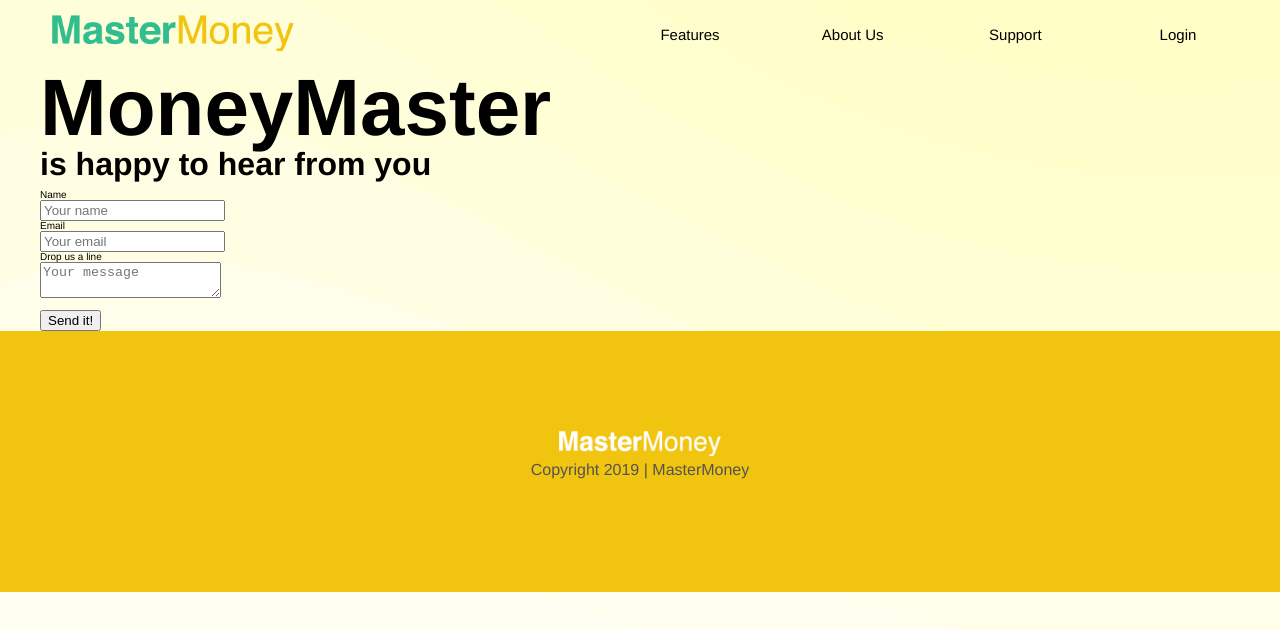
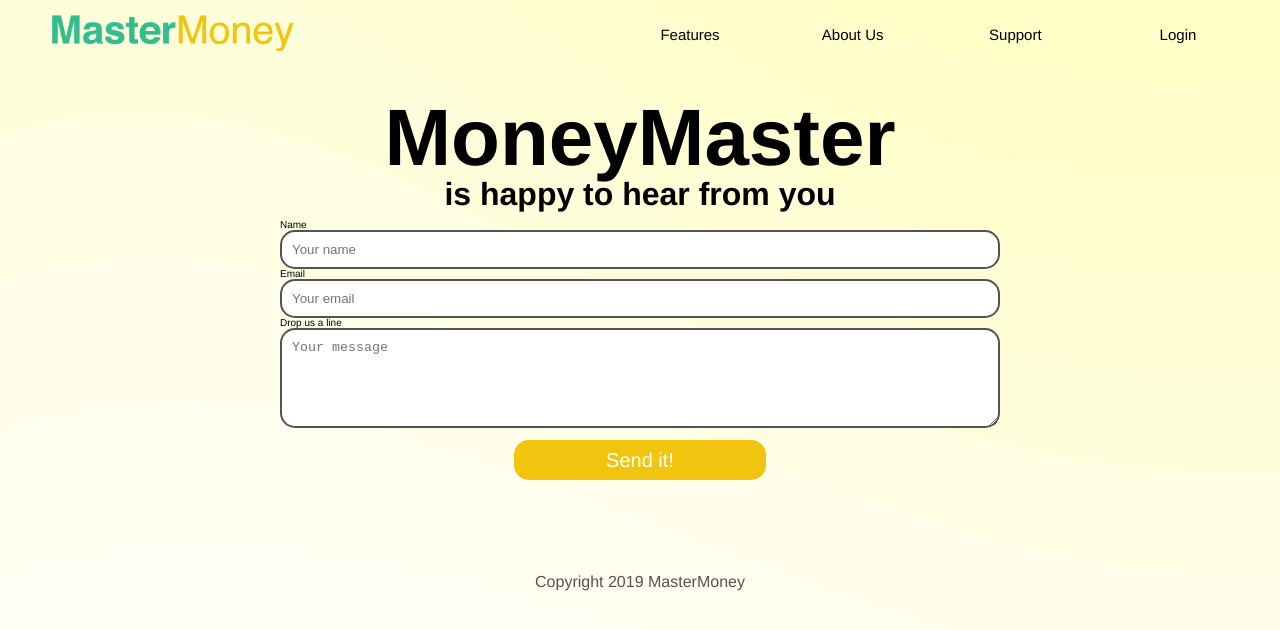
Before and after one commit to master-your-money/web-ui-developer-brendan, a plain HTML site: page support.html in a window 1280 px wide. Drawn offline with Linux system fonts and the light colour scheme.

Commit message:
needs to replace lorem ipsum

```diff
--- a/less/footer.less
+++ b/less/footer.less
@@ -1,7 +1,7 @@
 .footer {
   width: 100%;
-  background: @footer;
-  padding: 100px 0;
+  // background: ;
+  padding: 50px 0;
 
   .ftr {
     width: 60%;
@@ -15,6 +15,9 @@
     text-align: center;
     width: 30%;
     margin: auto;
+    @media @mobile, @tablet {
+      width: 100%
+    }
 
     p {
       // text-align: center;
--- a/less/global.less
+++ b/less/global.less
@@ -33,7 +33,7 @@ h4 {
 p {
   line-height: 1.5;
   font-size: 1.6rem;
-  padding-bottom: 10px;
+  padding: 10px;
 }
 
 img {
--- a/less/home-page.less
+++ b/less/home-page.less
@@ -162,8 +162,10 @@ img {
   border-radius: 15px;
   margin: 0 10px 0 0;
   text-align:center;
-  color: white;
   font-size: 2rem;
+  a {
+    color: white;
+  }
 }
 
 
@@ -171,9 +173,54 @@ img {
   display: flex;
   padding:10px 0;
     a {
-      padding: 2px 0 0 0;
+      padding: 13px 0 0 0;
       font-size: 1.5rem;
       color:#38D39F;
       text-decoration: underline;
     }
 }
+
+
+
+
+
+
+/* ----------------------------------------------- */
+/* FORM */
+/* ----------------------------------------------- */
+.section-form  {
+  padding: 30px 0;
+  h1, h2{
+  // background-color: #f6bd3e;
+text-align: center;
+}
+}
+.contact-form {
+    width: 60%;
+    margin: 0 auto;
+
+}
+
+input[type=text],
+input[type=email],
+select,
+textarea {
+    width: 100%;
+    padding: 10px;
+    border-radius: 15px;
+    border: 2px solid #535353;
+
+}
+
+textarea {
+    height: 100px;
+}
+
+input[type=checkbox] {
+    margin: 10px 5px 10px 0;
+}
+
+*:focus {outline: none;}
+ .row .btn {
+  margin: auto;
+ }
--- a/less/navigation.less
+++ b/less/navigation.less
@@ -29,6 +29,9 @@
                 width: 90px;
                 text-align: center;
             }
+            a:hover {
+                color: @yellow;
+              }
                 .thanos(space-between, center);
                 width: 50%;
                 min-width: 400px;
--- a/support.html
+++ b/support.html
@@ -66,8 +66,8 @@
                       <div class="col span-1-of-3">
                           <label>&nbsp;</label>
                       </div>
-                      <div class="col span-2-of-3">
-                          <input type="submit" value="Send it!">
+                      <div class="btn">
+                          <a href="/support.html"> Send it!</a>
                       </div>
                   </div>
 
@@ -81,8 +81,8 @@
   <footer class="footer">
     <div class="ftr">
         <div class = "section-one">
-            <img src="img/logo-footer.png" alt="">
-            <p>Copyright 2019 | MasterMoney</p>
+            <!-- <img src="img/logo.png" alt=""> -->
+            <p>Copyright 2019 MasterMoney</p>
             <!-- <ul>
               <li><a href="#"><img class="icons" src="img/instagram-logo.svg" alt="instagram icon"></a></li>
               <li><a href="#"><img class="icons" src="img/instagram-logo.svg" alt="instagram icon"></a></li>
```
Also changed, not shown: index.html (+3 -3 lines), css/index.css.
